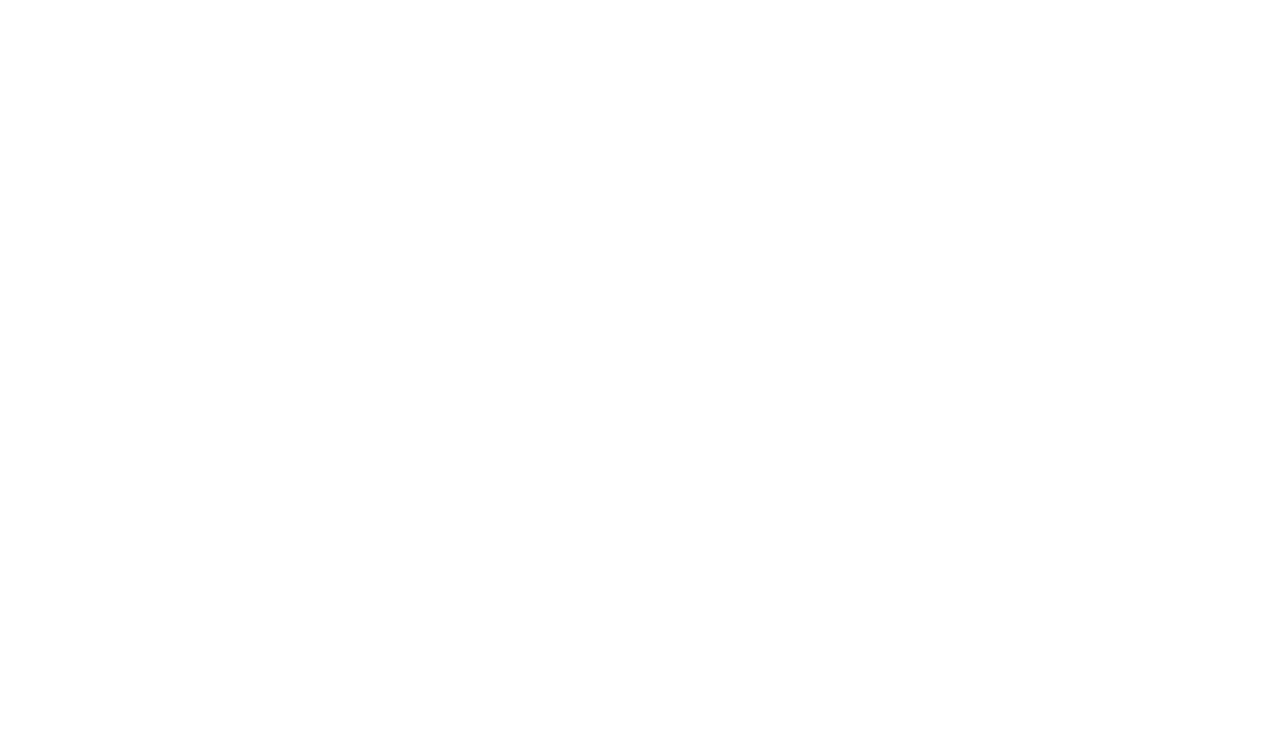
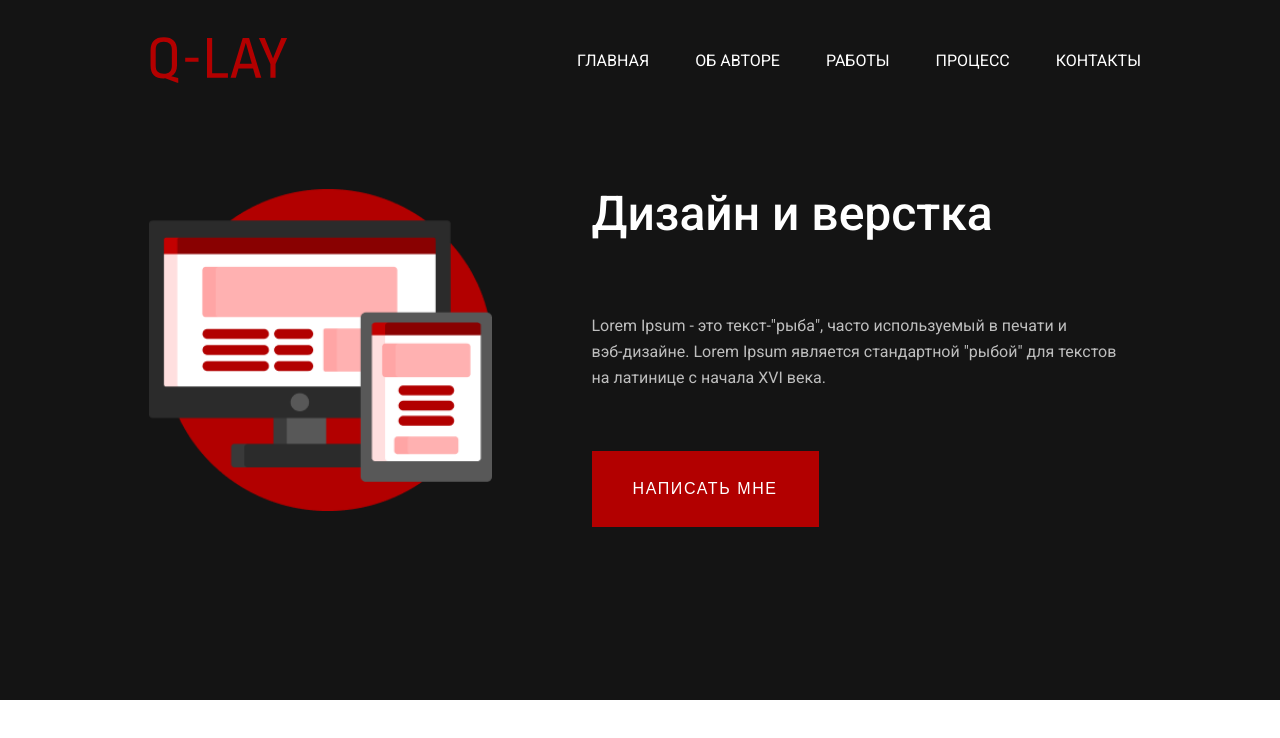
Before and after one commit to Fresh-vano/Internship-novatest, a plain HTML site: page index.html in a window 1280 px wide. Drawn offline with Linux system fonts and the light colour scheme.

Commit message:
Adding header and intro section

```diff
--- a/index.html
+++ b/index.html
@@ -4,9 +4,34 @@
     <meta charset="UTF-8">
     <meta name="viewport" content="width=device-width, initial-scale=1.0">
     <link rel="stylesheet" href="style.css">
+    <link rel="preconnect" href="https://fonts.googleapis.com">
+    <link rel="preconnect" href="https://fonts.gstatic.com" crossorigin>
+    <link href="https://fonts.googleapis.com/css2?family=Roboto:wght@400;500&display=swap" rel="stylesheet">
     <title>Q-LAY</title>
 </head>
 <body>
+    <header>
+        <img class="header_logo" src="img/intro-section/Q-LAY.svg" alt="Логотип"/>
+        <nav role="navigation" className="nav-menu">
+            <a class="nav-item" href="">ГЛАВНАЯ</a>
+            <a class="nav-item" href="">ОБ АВТОРЕ</a>
+            <a class="nav-item" href="">РАБОТЫ</a>
+            <a class="nav-item" href="">ПРОЦЕСС</a>
+            <a class="nav-item" href="">КОНТАКТЫ</a>
+        </nav>
+    </header>
+    <main>
+        <section class="intro">
+                <img src="img/intro-section/monitor.png" alt="Монитор"/>
+                <div class="text-area">
+                   <h1>Дизайн и верстка</h1>
+                    <p>Lorem Ipsum - это текст-"рыба", часто используемый в печати и<br>вэб-дизайне. Lorem Ipsum является стандартной "рыбой" для текстов на латинице с начала XVI века.</p>
+                    <button type="button">НАПИСАТЬ МНЕ</button>
+                </div>
+        </section>
+    </main>
+    <footer>
 
+    </footer>
 </body>
 </html>
--- a/style.css
+++ b/style.css
@@ -0,0 +1,111 @@
+body {
+    margin: 0;
+    font-family: 'Roboto', sans-serif;
+}
+
+h1, h2 {
+    font-weight: 500;
+    margin: 0;
+}
+
+p, a {
+    font-weight: 400;
+    margin: 0;
+}
+
+h2 {
+    font-size: 32px;
+    color: black;
+    line-height: 38px;
+}
+
+h1 {
+    font-size: 48px;
+    line-height: 79px;
+    color: white;
+}
+
+p {
+    font-size: 16px;
+    line-height: 26px;
+    color: #BEBEBE;
+    text-align: center;
+}
+
+header {
+    position: absolute;
+    top: 36px;
+    left: 0;
+    right: 0;
+    display: flex;
+    align-items: center;
+    justify-content: space-around;
+}
+
+.header_logo {
+    width: 160px;
+    height: 48px;
+}
+
+.navigation {
+    font-size: 16px;
+    line-height: 26px;
+    letter-spacing: 0.1em;
+}
+
+.nav-item {
+    transition: all ease 0.3s;
+    text-decoration: none;
+    color: white;
+    margin-right: 42px;
+}
+
+.nav-item:last-child {
+    margin-right: 0;
+}
+
+.nav-item:hover {
+    color: #B20000;
+}
+
+.intro {
+    background-color: #141414;
+    height: 700px;
+    display: flex;
+    justify-content: center;
+    align-items: center;
+}
+
+.container {
+    max-width: 1200px;
+    display: flex;
+    justify-content: center;
+    align-items: center;
+}
+
+.intro img {
+    width: 343px;
+    height: 324px;
+    margin-right: 100px;
+}
+
+.intro .text-area p {
+    text-align: start;
+    margin: 60px 0;
+    max-width: 540px;
+}
+
+.intro button {
+    background: #B20000;
+    border: none;
+    color: white;
+    padding: 25px 41px;
+    font-size: 16px;
+    line-height: 26px;
+    text-align: center;
+    letter-spacing: 0.1em;
+}
+
+.intro button:hover {
+    cursor: pointer;
+}
```
Also changed, not shown: img/intro-section/Q-LAY.svg (added), img/intro-section/monitor.png (renamed from img/first-screen-section/monitor.png).
